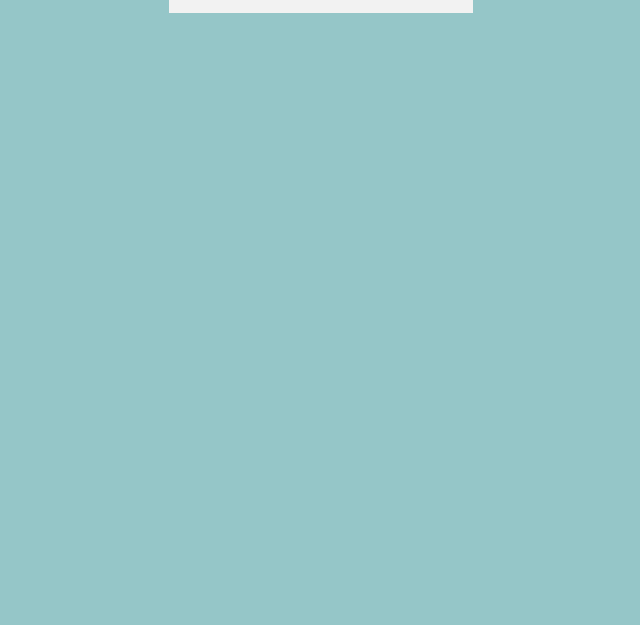
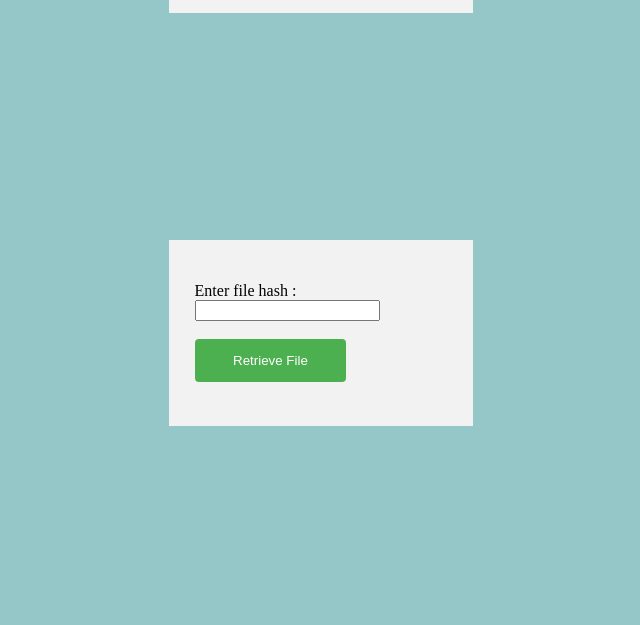
Before and after one commit to ruchi26/Blockchain-based-Decentralized-File-Sharing-System-using-IPFS, a Flask app: page / in a window 1280 px wide. Shown: the part 543-1168 px from the top of the page, without its empty margins (319-959 px from the left). Before the commit the page ends 556 px from the top, so only its background shows below. Run offline with Flask 2, Linux system fonts and the light colour scheme.

Commit message:
using infura.io to retieve file using the requests post method

```diff
--- a/server.py
+++ b/server.py
@@ -27,6 +27,13 @@ def hashed(filename):
     # result = client.add(filename)
     hashed_file = response.json()['Hash']
     return  hashed_file
+
+def retrieve_from_hash(file_hash):
+    url = 'https://ipfs.infura.io:5001/api/v0/block/get'
+    response = request_file_hash.post(url, key = file_hash)
+    print(response)
+    user_file = response
+    return user_file
 
 @app.route('/')
 def home():
@@ -68,5 +75,29 @@ def add_file():
         else:
             return render_template('second.html',messages = response)
 
+@app.route('/retrieve_file', methods=['POST'])
+def retrieve_file():
+    if request.method == 'POST':
+
+        message = ''
+        error_flag = True
+
+        if request.form['file_hash'] == '':
+            message = 'No hash entered'
+        if len(request.form['file_hash']) != 64:
+            message = 'Incorrect hash'
+        else:
+            error_flag = False
+            file_hash = request.form['file_hash']
+            user_file = retrieve_from_hash(file_hash)
+            print(user_file)
+
+        if error_flag == True:
+            return render_template('first.html', messages = {'message' : message})
+        else:
+            return render_template('second.html',messages = {'message' : message})
+
+
+
 if __name__ == '__main__':
     app.run(debug=True, use_reloader=False)
--- a/templates/first.html
+++ b/templates/first.html
@@ -32,18 +32,6 @@
 		<dl>
 
 			<h2>File sharing portal</h2>
-			<!--
-			<p>
-				{% with messages = get_flashed_messages() %}
-				{% if messages %}
-					<ul class=flashes>
-					{% for message in messages %}
-					<li>{{ message }}</li>
-					{% endfor %}
-					</ul>
-				{% endif %}
-				{% endwith %}
-			</p> -->
 
 			<p>
 
@@ -81,4 +69,27 @@
 			<input type="submit" value="Submit">
 		</p>
 	</form>
+
+	<form method="post" action="/retrieve_file" enctype="multipart/form-data">
+		<dl>
+
+			<p>
+
+				<label>
+					Enter file hash :
+				</label>
+
+				<br>
+				<input type="text" name="file_hash">
+				<br>
+
+			</p>
+
+		</dl>
+
+		<p>
+			<input type="submit" value="Retrieve File">
+		</p>
+
+	</form>
 </html>
```
